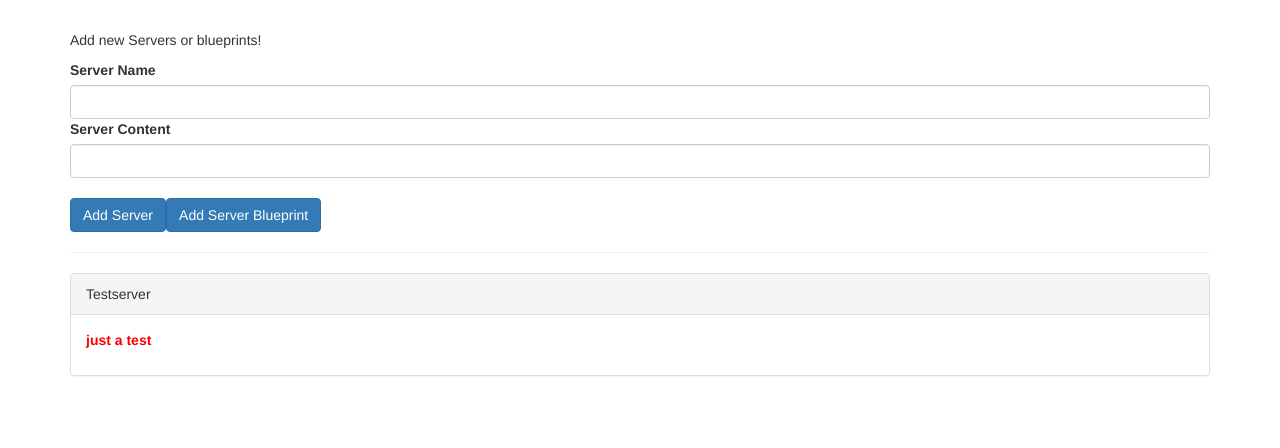
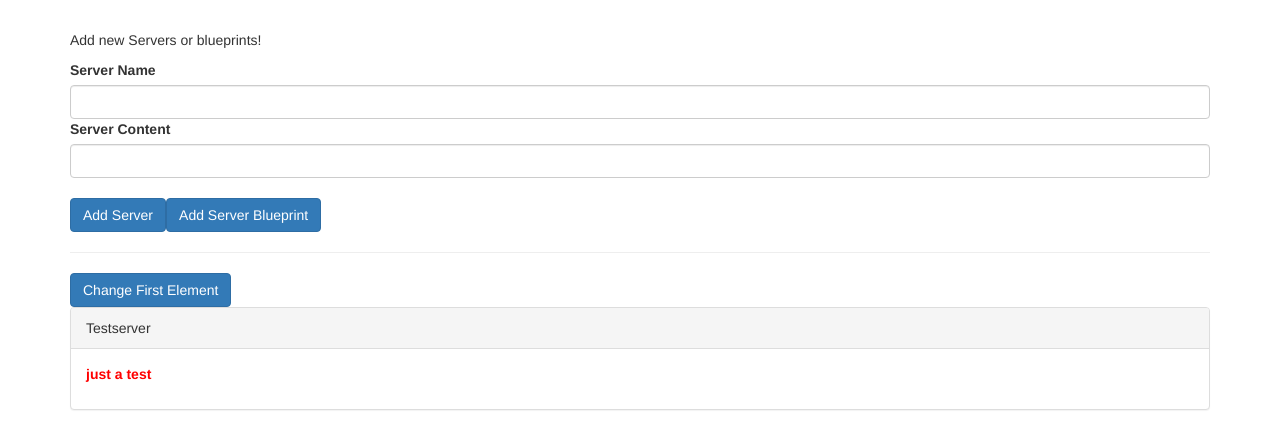
Before and after one commit to aazaiez/angular-app, an Angular app in the folder databinding-practice/: page / in a window 1280 px wide. Shown: the top 448 px of the page. Built offline with nearby package versions, Linux system fonts and the light colour scheme.

Commit message:
added ngOnChange to server element

```diff
--- a/databinding-practice/src/app/app.component.html
+++ b/databinding-practice/src/app/app.component.html
@@ -6,9 +6,15 @@
   <hr>
   <div class="row">
     <div class="col-xs-12">
+      <button class="btn btn-primary" (click)="onChangeFirst()" >Change First Element</button>
       <app-server-element
       *ngFor="let serverElement of serverElements"
-      [srvElement]="serverElement">
+      [srvElement]="serverElement"
+      [name]="serverElement.name">
+      <p>
+        <strong *ngIf="serverElement.type === 'server'" style="color: red">{{ serverElement.content }}</strong>
+        <em *ngIf="serverElement.type === 'blueprint'">{{ serverElement.content }}</em>
+      </p>
     </app-server-element>
 
     </div>
--- a/databinding-practice/src/app/app.component.ts
+++ b/databinding-practice/src/app/app.component.ts
@@ -24,4 +24,8 @@ export class AppComponent {
       content: blueprintData.serverContent
     });
   }
+
+  onChangeFirst() {
+    this.serverElements[0].name = 'changed';
+  }
 }
--- a/databinding-practice/src/app/cockpit/cockpit.component.html
+++ b/databinding-practice/src/app/cockpit/cockpit.component.html
@@ -2,6 +2,7 @@
   <div class="col-xs-12">
     <p>Add new Servers or blueprints!</p>
     <label>Server Name</label>
+    <!-- below is the old two way binding way that this can be done -->
     <!-- <input type="text" class="form-control" [(ngModel)]="newServerName"> -->
     <!-- using references allows manipualting data within a template and eventually not using two way binding -->
     <input
@@ -9,7 +10,11 @@
       class="form-control"
       #serverNameInput>
     <label>Server Content</label>
-    <input type="text" class="form-control" [(ngModel)]="newServerContent">
+    <!-- <input type="text" class="form-control" [(ngModel)]="newServerContent"> -->
+    <input
+      type="text"
+      class="form-control"
+      #serverContentInput>
     <br>
     <button class="btn btn-primary" (click)="onAddServer(serverNameInput)">Add Server</button>
     <button class="btn btn-primary" (click)="onAddBlueprint(serverNameInput)">Add Server Blueprint</button>
--- a/databinding-practice/src/app/cockpit/cockpit.component.ts
+++ b/databinding-practice/src/app/cockpit/cockpit.component.ts
@@ -1,4 +1,4 @@
-import { Component, OnInit, EventEmitter, Output } from '@angular/core';
+import { Component, OnInit, EventEmitter, Output, ViewChild, ElementRef } from '@angular/core';
 
 @Component({
   selector: 'app-cockpit',
@@ -10,11 +10,12 @@ export class CockpitComponent implements OnInit {
   @Output() serverCreated = new EventEmitter<{serverName: string, serverContent: string}>();
   // tslint:disable-next-line:no-output-rename
   @Output('bpCreated') blueprintCreated = new EventEmitter<{ serverName: string, serverContent: string }>();
-  newServerName = '';
-  newServerContent = '';
+  // newServerName = '';
+  // newServerContent = '';
+  @ViewChild('serverContentInput') serverContentInput: ElementRef;
 
   constructor() { }
-
+// ngOnInit is a lifecycle hook
   ngOnInit() {
   }
 
@@ -22,14 +23,14 @@ export class CockpitComponent implements OnInit {
   onAddServer(nameInput: HTMLInputElement) {
     this.serverCreated.emit({
       serverName: nameInput.value,
-      serverContent: this.newServerContent
+      serverContent: this.serverContentInput.nativeElement.value
     });
   }
 
   onAddBlueprint(nameInput: HTMLInputElement) {
     this.blueprintCreated.emit({
       serverName: nameInput.value,
-      serverContent: this.newServerContent
+      serverContent: this.serverContentInput.nativeElement.value
     });
   }
 // previous
--- a/databinding-practice/src/app/server-element/server-element.component.html
+++ b/databinding-practice/src/app/server-element/server-element.component.html
@@ -1,9 +1,8 @@
 <div class="panel panel-default">
-  <div class="panel-heading">{{ element.name }}</div>
+  <!-- previous  -->
+  <!-- <div class="panel-heading">{{ element.name }}</div> -->
+  <div class="panel-heading">{{ name }}</div>
   <div class="panel-body">
-    <p>
-      <strong *ngIf="element.type === 'server'" style="color: red">{{ element.content }}</strong>
-      <em *ngIf="element.type === 'blueprint'">{{ element.content }}</em>
-    </p>
+    <ng-content></ng-content>
   </div>
 </div>
--- a/databinding-practice/src/app/server-element/server-element.component.ts
+++ b/databinding-practice/src/app/server-element/server-element.component.ts
@@ -1,17 +1,31 @@
-import { Component, OnInit, Input } from '@angular/core';
+import {
+  Component,
+  OnInit,
+  Input,
+  OnChanges,
+  SimpleChanges
+} from '@angular/core';
 
 @Component({
   selector: 'app-server-element',
   templateUrl: './server-element.component.html',
   styleUrls: ['./server-element.component.css']
 })
-export class ServerElementComponent implements OnInit {
+export class ServerElementComponent implements OnInit, OnChanges {
   // tslint:disable-next-line:no-input-rename
   @Input('srvElement') element: {type: string, name: string, content: string};
+  @Input() name: string;
 
-  constructor() { }
+  constructor() {
+    console.log('constructor called!');
+  }
 
+  ngOnChanges(changes: SimpleChanges) {
+    console.log('ngOnChanges called!');
+    console.log(changes);
+  }
   ngOnInit() {
+    console.log('ngOnInit called!');
   }
 
 }
```
